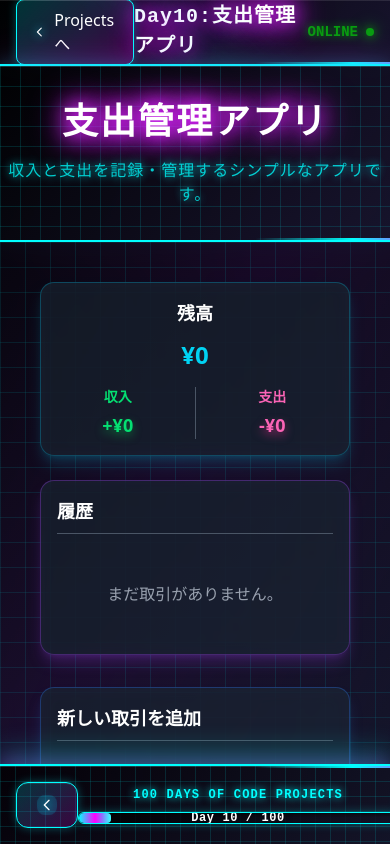
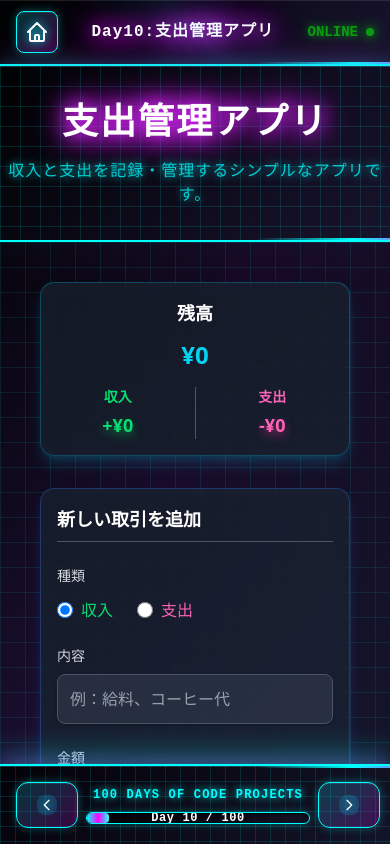
Before and after one commit to atsuki61/100DaysOfCode, a Next.js app: page /day10-expense-tracker in a window 390 px wide. Built offline with nearby package versions, Linux system fonts and the light colour scheme.

Commit message:
refactor:    レスポンシブレイアウト調整

```diff
--- a/src/app/day10-expense-tracker/components/ExpenseTracker.tsx
+++ b/src/app/day10-expense-tracker/components/ExpenseTracker.tsx
@@ -47,12 +47,14 @@ const ExpenseTracker: React.FC = () => {
   return (
     <div className="container mx-auto p-4">
       <div className="w-full max-w-4xl mx-auto">
-        <div className="grid grid-cols-1 md:grid-cols-2 gap-8">
-          <div className="flex flex-col gap-6">
+        <div className="flex flex-col md:grid md:grid-cols-2 gap-8">
+          <div className="order-1 md:order-1">
             <Balance transactions={transactions} />
+          </div>
+          <div className="order-3 md:order-2">
             <TransactionList transactions={transactions} deleteTransaction={deleteTransaction} />
           </div>
-          <div className="flex flex-col">
+          <div className="order-2 md:order-3 md:col-start-2 md:row-start-1 md:row-span-2 flex flex-col">
             <TransactionForm addTransaction={addTransaction} />
           </div>
         </div>
--- a/src/app/day10-expense-tracker/layout.tsx
+++ b/src/app/day10-expense-tracker/layout.tsx
@@ -25,7 +25,7 @@ export default function Day10Layout({
               </h1>
             </div>
             <div className="flex items-center">
-              <div className="neon-status">
+              <div className="neon-status hidden sm:flex">
                 <span className="status-text">ONLINE</span>
                 <div className="status-dot"></div>
               </div>
@@ -55,7 +55,7 @@ export default function Day10Layout({
         <div className="neon-footer-scan"></div>
 
         <div className="max-w-7xl mx-auto px-4 sm:px-6 lg:px-8 relative z-10 h-full">
-          <div className="flex justify-between items-center py-4 h-full">
+          <div className="flex justify-between items-center py-4 h-full gap-x-2">
             <div className="flex-1">
               <a href="/day9-anime-quote-generator" className="neon-footer-nav">
                 <div className="flex items-center justify-center w-5 h-5 rounded-md bg-cyan-500/20 transition-all duration-300 group-hover:bg-cyan-500/30 group-hover:scale-110">
@@ -67,7 +67,7 @@ export default function Day10Layout({
               </a>
             </div>
 
-            <div className="text-center flex-shrink-0 w-80">
+            <div className="text-center flex-shrink-0 w-56 sm:w-80">
               <div className="neon-footer-title">
                 100 Days Of Code Projects
               </div>
@@ -284,7 +284,7 @@ export default function Day10Layout({
         .neon-title {
           color: #ffffff;
           font-family: 'Courier New', monospace;
-          font-size: 1.25rem;
+          font-size: 1rem; /* スマホでの基本サイズ */
           font-weight: 700;
           text-shadow:
             0 0 10px #00FFFF,
@@ -292,6 +292,17 @@ export default function Day10Layout({
             0 0 30px #00FFFF;
           letter-spacing: 1px;
           animation: titleGlow 2s ease-in-out infinite alternate;
+          white-space: nowrap; /* タイトルの折り返しを禁止 */
+        }
+
+        @media (min-width: 640px) { /* smブレークポイント以上 */
+          .neon-title {
+            font-size: 1.25rem; /* PCでのサイズ */
+          }
+        }
+
+        :global(.neon-button) {
+          white-space: nowrap; /* ボタン内テキストの折り返しを防ぐ */
         }
 
         @keyframes titleGlow {
--- a/src/components/BackToHomeButton.tsx
+++ b/src/components/BackToHomeButton.tsx
@@ -6,7 +6,7 @@ interface BackToHomeButtonProps {
 
 export default function BackToHomeButton({ className = '' }: BackToHomeButtonProps) {
   // スタイルを「白背景、黒テキスト、黒枠線、ホバー時薄いグレー」に変更
-  const baseStyle = "inline-flex items-center gap-2 px-4 py-2 bg-white text-black border border-black hover:bg-gray-100 rounded-lg transition-colors duration-200 font-medium";
+  const baseStyle = "inline-flex items-center gap-2 px-2 sm:px-4 py-2 bg-white text-black border border-black hover:bg-gray-100 rounded-lg transition-colors duration-200 font-medium";
 
   const combinedClassName = `${baseStyle} ${className}`.trim();// スタイルを結合して、余分なスペースを削除
 
@@ -18,15 +18,15 @@ export default function BackToHomeButton({ className = '' }: BackToHomeButtonPro
       {/* 戻るアイコン */}
       <svg
         xmlns="http://www.w3.org/2000/svg"
-        className="h-4 w-4" // 高さ4, 幅4
+        className="h-6 w-6" // アイコンサイズを少し大きく
         fill="none"
         viewBox="0 0 24 24"
-        stroke="currentColor" // text-black を継承してアイコンも黒になります
+        stroke="currentColor"
         strokeWidth="2"
       >
-        <path strokeLinecap="round" strokeLinejoin="round" d="M15 19l-7-7 7-7" />
+        <path strokeLinecap="round" strokeLinejoin="round" d="M3 12l2-2m0 0l7-7 7 7M5 10v10a1 1 0 001 1h3m10-11l2 2m-2-2v10a1 1 0 01-1 1h-3m-6 0a1 1 0 001-1v-4a1 1 0 011-1h2a1 1 0 011 1v4a1 1 0 001 1m-6 0h6" />
       </svg>
-      Projectsへ
+      <span className="hidden sm:inline">Projectsへ</span>
     </Link>
   );
 }
--- a/src/components/common/Footer.tsx
+++ b/src/components/common/Footer.tsx
@@ -33,7 +33,7 @@ const Footer = ({ currentDay }: FooterProps) => {
       <div className="absolute top-0 left-0 right-0 h-px bg-gradient-to-r from-transparent via-blue-500/50 via-purple-500/50 via-pink-500/50 to-transparent animate-pulse opacity-70"></div>
 
       <div className="max-w-7xl mx-auto px-4 sm:px-6 lg:px-8 relative z-10 h-full">
-        <div className="flex justify-between items-center py-4 h-full">
+        <div className="flex justify-between items-center py-4 h-full gap-x-2">
           <div className="flex-1">
             {prevDay && (
               <Link
@@ -50,7 +50,7 @@ const Footer = ({ currentDay }: FooterProps) => {
             )}
           </div>
 
-          <div className="text-center flex-shrink-0 w-80">
+          <div className="text-center flex-shrink-0 w-56 sm:w-80">
             <div className="text-xs font-semibold text-gray-600 mb-2 tracking-widest uppercase">
               100 Days Of Code Projects
             </div>
```
